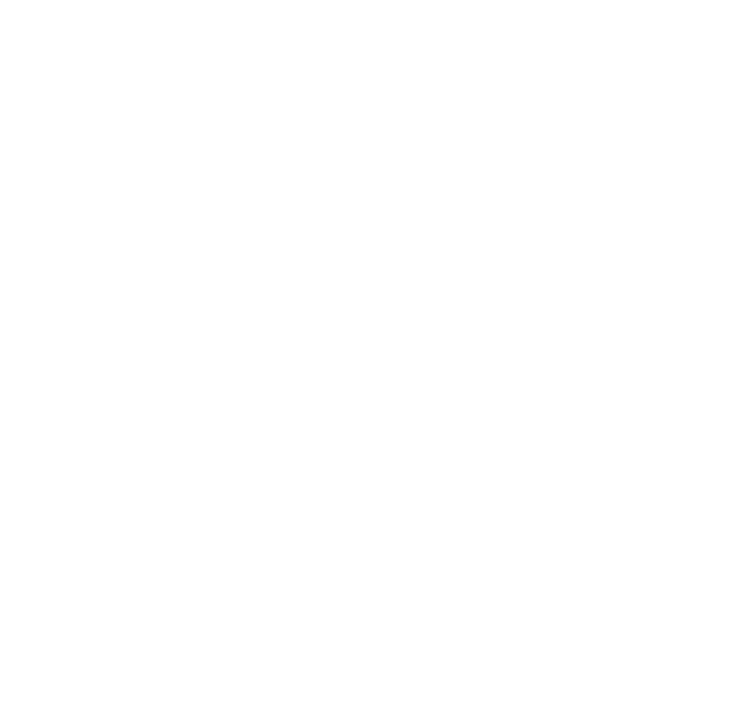
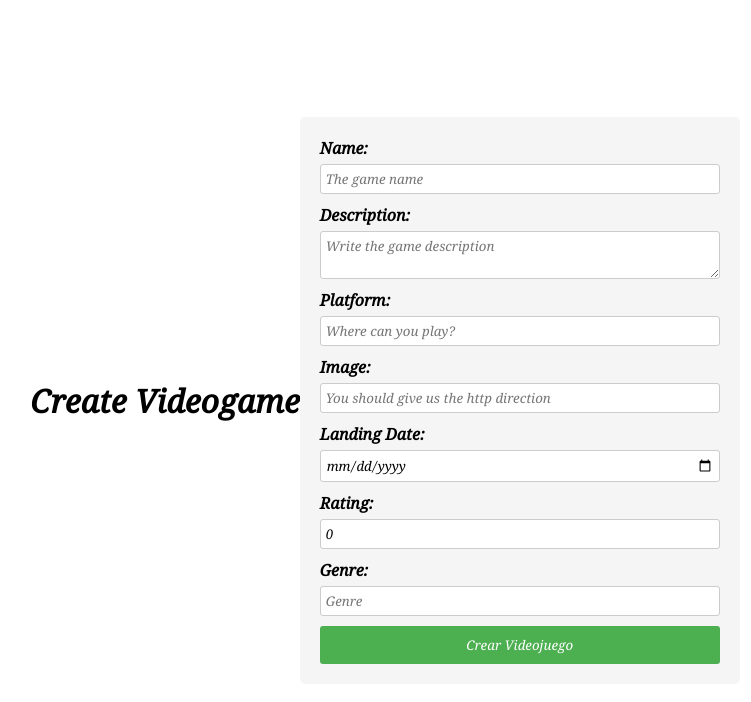
Before and after one commit to laurenciopaez/PI-Videogames-Henry, a React (Create React App) app in the folder client/: page /create in a window 1280 px wide. Shown: the top 702 px of the page, without its empty margins (255-1006 px from the left). Built offline with nearby package versions, Linux system fonts and the light colour scheme.

Commit message:
'Form validations: in progress'

```diff
--- a/client/src/components/FormPage.jsx
+++ b/client/src/components/FormPage.jsx
@@ -1,9 +1,187 @@
-import React from "react";
+import React, { useState } from "react";
+import styles from "../styles/form.module.css";
 
-function FormPage() {
-    return (
-        <></>
-    )
+import { connect } from "react-redux";
+import { imageVerifier } from "../redux/actions";
+
+function FormPage({ /* variables */ imageErrorG, /* funciones asyncronas  */ imageVerifier }) {
+  const [values, setValues] = useState({
+    name: "",
+    nameError: false,
+    description: "",
+    descriptionError: false,
+    platform: "",
+    platformError: false,
+    image: "",
+    //image error es asincronico
+    landingDate: "",
+    landingDateError: false,
+    rating: 0,
+    ratingError: false,
+    genre: "",
+    genreError: false,
+  });
+
+  const handleSubmit = (e) => {
+    e.preventDefault(); //previene el comportamiento default el cual recarga la pagina
+
+    //validaciones asincronas
+  };
+
+  const handleChange = (e) => {
+    const { target } = e; //elemento que ejecuto el evento
+    const { name, value } = target; //name identifca el input y value el valor actual
+
+    const newValues = {
+      //clona el estado actual y reemplaza el valor del input
+      ...values,
+      [name]: value,
+    };
+
+    setValues(newValues); //sincroniza el estado nuevo
+  };
+
+  const handleBlur = async (e) => {
+    //validacion asincrona de formularios (cuando se deja de hacer focus)
+    const { target } = e; //elemento que ejecuto el evento
+    const { name, value } = target; //name identifca el input y value el valor actual
+
+    if (name === "name" && value.length > 20) {
+      setValues((prevState) => ({ ...prevState, nameError: true }));
+    } else {
+      setValues((prevState) => ({ ...prevState, nameError: false }));
+    }
+
+    if (name === "description" && value.length > 200) {
+      setValues((prevState) => ({ ...prevState, descriptionError: true }));
+    } else {
+      setValues((prevState) => ({ ...prevState, descriptionError: false }));
+    }
+
+    if (name === "platform" && value.length > 200) {
+      setValues((prevState) => ({ ...prevState, descriptionError: true }));
+    } else {
+      setValues((prevState) => ({ ...prevState, descriptionError: false }));
+    }
+
+    if (name === "image") {
+        console.log('Verificando imagen con URL: '+value)
+        imageVerifier(value)
+    }
+  };
+
+  return (
+    <div className={styles.container}>
+      <h1>Create Videogame</h1>
+      <form className={styles.form} onSubmit={handleSubmit}>
+        <label htmlFor="name">Name:</label>
+        <input
+          type="text"
+          id="name"
+          name="name"
+          placeholder="The game name"
+          value={values.name}
+          onChange={handleChange}
+          onBlur={handleBlur}
+          required
+        />
+        {values.nameError && (
+          <p className={styles.error}>Name should not exceed 20 characters</p>
+        )}
+
+        <label htmlFor="description">Description:</label>
+        <textarea
+          id="description"
+          name="description"
+          placeholder="Write the game description"
+          value={values.description}
+          onChange={handleChange}
+          onBlur={handleBlur}
+          required
+        ></textarea>
+        {values.descriptionError && (
+          <p className={styles.error}>
+            Description should not exceed 200 characters
+          </p>
+        )}
+
+        <label htmlFor="platform">Platform:</label>
+        <input
+          type="text"
+          id="platform"
+          name="platform"
+          placeholder="Where can you play?"
+          value={values.platform}
+          onChange={handleChange}
+          onBlur={handleBlur}
+          required
+        />
+
+        <label htmlFor="image">Image:</label>
+        <input
+          type="text"
+          id="image"
+          name="image"
+          placeholder="You should give us the http direction"
+          value={values.image}
+          onChange={handleChange}
+          onBlur={handleBlur}
+          required
+        />
+        {imageErrorG && (
+          <p className={styles.error}>Image should be a valid http image</p>
+        )}
+
+        <label htmlFor="landingDate">Landing Date:</label>
+        <input
+          type="date"
+          id="landingDate"
+          name="landingDate"
+          value={values.landingDate}
+          onChange={handleChange}
+          onBlur={handleBlur}
+          required
+        />
+
+        <label htmlFor="rating">Rating:</label>
+        <input
+          type="number"
+          id="rating"
+          name="rating"
+          placeholder="Has to be between 0 and 5"
+          value={values.rating}
+          onChange={handleChange}
+          onBlur={handleBlur}
+          required
+        />
+
+        <label htmlFor="genreName">Genre:</label>
+        <input
+          type="text"
+          id="genreName"
+          name="genreName"
+          placeholder="Genre"
+          value={values.genre}
+          onChange={handleChange}
+          onBlur={handleBlur}
+          required
+        />
+
+        <input type="submit" value="Crear Videojuego" />
+      </form>
+    </div>
+  );
 }
 
-export default FormPage;
+const mapStateToProps = (state) => {
+  return {
+    imageErrorG: state.verifier.imageError, //G de estado global
+  };
+};
+const mapDispatchToProps = (dispatch) => {
+  return {
+    imageVerifier: (data) => dispatch(imageVerifier(data)),
+  };
+};
+
+export default connect(mapStateToProps, mapDispatchToProps)(FormPage);
--- a/client/src/redux/actions/index.js
+++ b/client/src/redux/actions/index.js
@@ -10,6 +10,7 @@ import {
   ORDER_BY_RATING,
   ORDER_BY_DALPHABET,
   DESCRIPTION_MAKER,
+  IMAGE_VERIFIER,
 } from "../../types/index";
 
 import axios from "axios";
@@ -93,6 +94,7 @@ export const orderByAlphabetD = () => ({ type: ORDER_BY_DALPHABET });
 //description maker
 
 export const descriptionMaker = (data) => {
+
   return (dispatch) => {
     axios
       .get("http://localhost:3001/videogames/OpenAi", {
@@ -111,3 +113,22 @@ export const descriptionMaker = (data) => {
       });
   };
 };
+
+//verifier
+
+export const imageVerifier = (data) => {
+  return (dispatch) => {
+    console.log('despachado solicitud a servidor: '+data)
+    axios
+      .get(`http://localhost:3001/videogames/verifier?url=${data}`)
+      .then((response) => {
+        dispatch({
+          type: IMAGE_VERIFIER,
+          payload: response.data.isValid,
+        });
+      })
+      .catch((error) => {
+        console.error(error);
+      });
+  };
+};
--- a/client/src/redux/reducers/index.js
+++ b/client/src/redux/reducers/index.js
@@ -2,10 +2,12 @@ import { combineReducers } from "redux";
 
 import favoritosReducer from "./favoritosReducer";
 import infoServerReducer from "./infoServerReducer";
+import verifiersReducer from "./verifiersReducer";
 
 const reducer = combineReducers({
   favorites: favoritosReducer, //reducer para los favoritos
   videogames: infoServerReducer, //reducer para los juegos
+  verifier: verifiersReducer, //reducer para las verificaciones del form
 });
 
 export default reducer;
--- /dev/null
+++ b/client/src/redux/reducers/verifiersReducer.js
@@ -0,0 +1,20 @@
+import {
+    IMAGE_VERIFIER,
+} from '../../types';
+
+const initialState = {
+    imageError: false,
+}
+
+export default function verifiersReducer(state = initialState, action) {
+    switch(action.type) {
+        case IMAGE_VERIFIER: {
+            return {
+                ...state,
+                imageError: action.payload,
+            }
+        };
+        default:
+            return state;
+    }
+}
--- /dev/null
+++ b/client/src/styles/form.module.css
@@ -0,0 +1,49 @@
+.container {
+    display: flex;
+    justify-content: center;
+    align-items: center;
+    height: 100vh;
+  }
+
+  form {
+    display: flex;
+    flex-direction: column;
+    width: 400px;
+    padding: 20px;
+    background-color: #f5f5f5;
+    border-radius: 5px;
+  }
+
+  label {
+    font-weight: bold;
+    margin-bottom: 5px;
+  }
+
+  input[type="text"],
+  textarea,
+  input[type="date"],
+  input[type="number"] {
+    padding: 5px;
+    margin-bottom: 10px;
+    border: 1px solid #ccc;
+    border-radius: 3px;
+  }
+
+  input[type="submit"] {
+    padding: 10px;
+    background-color: #4caf50;
+    color: white;
+    border: none;
+    border-radius: 3px;
+    cursor: pointer;
+  }
+
+  input[type="submit"]:hover {
+    background-color: #45a049;
+  }
+
+  .error {
+  color: red;
+  font-size: 14px;
+  margin-top: 5px;
+}
--- a/client/src/types/index.js
+++ b/client/src/types/index.js
@@ -23,3 +23,7 @@ export const ORDER_BY_DALPHABET = "ORDER_BY_DALPHABET";
 //Chat gpt get
 
 export const DESCRIPTION_MAKER = "DESCRIPTION_MAKER";
+
+//Form verifier
+
+export const IMAGE_VERIFIER = 'IMAGE_VERIFIER';
```
Also changed, not shown: 2 other files (tests, documents, lock files or other folders).
